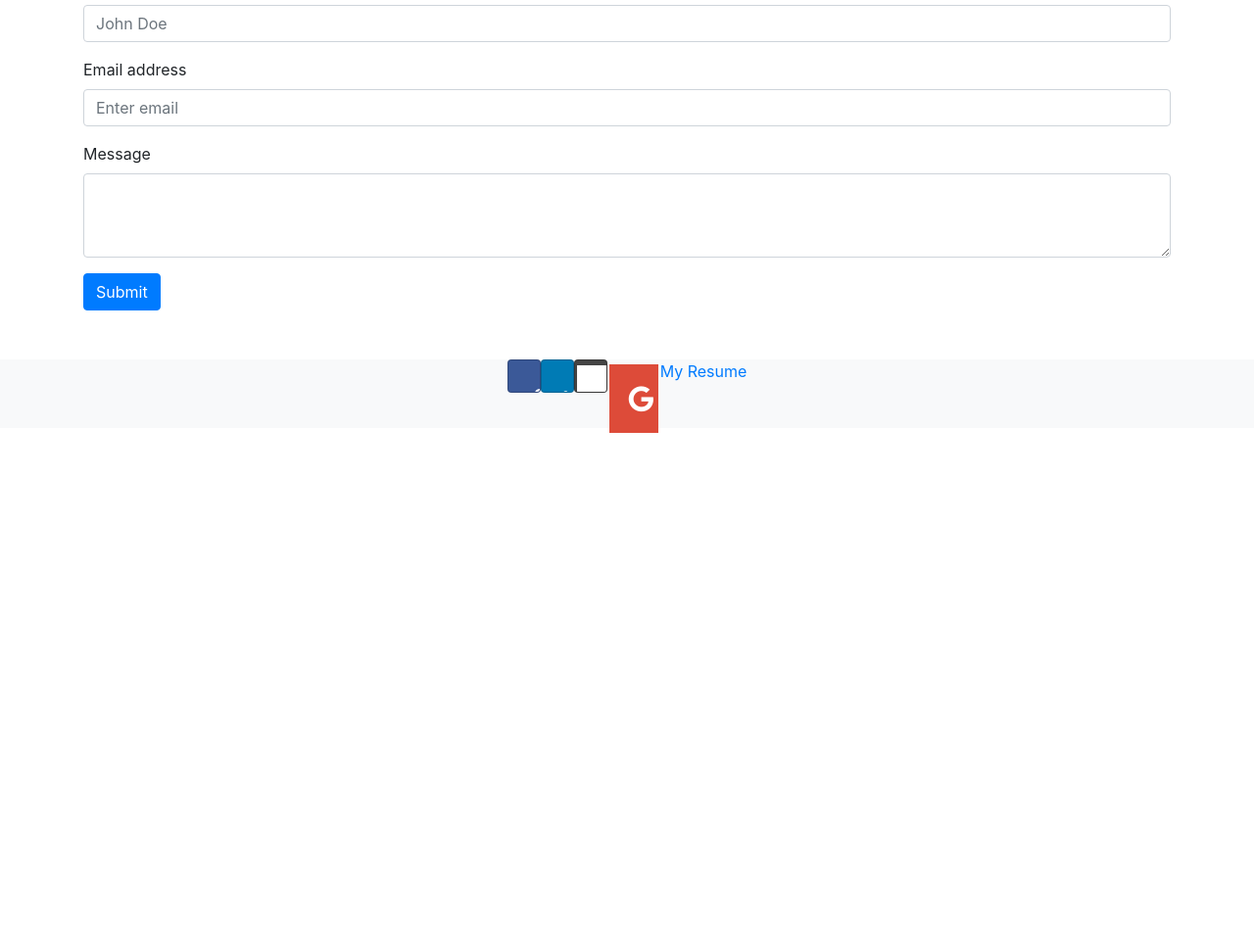
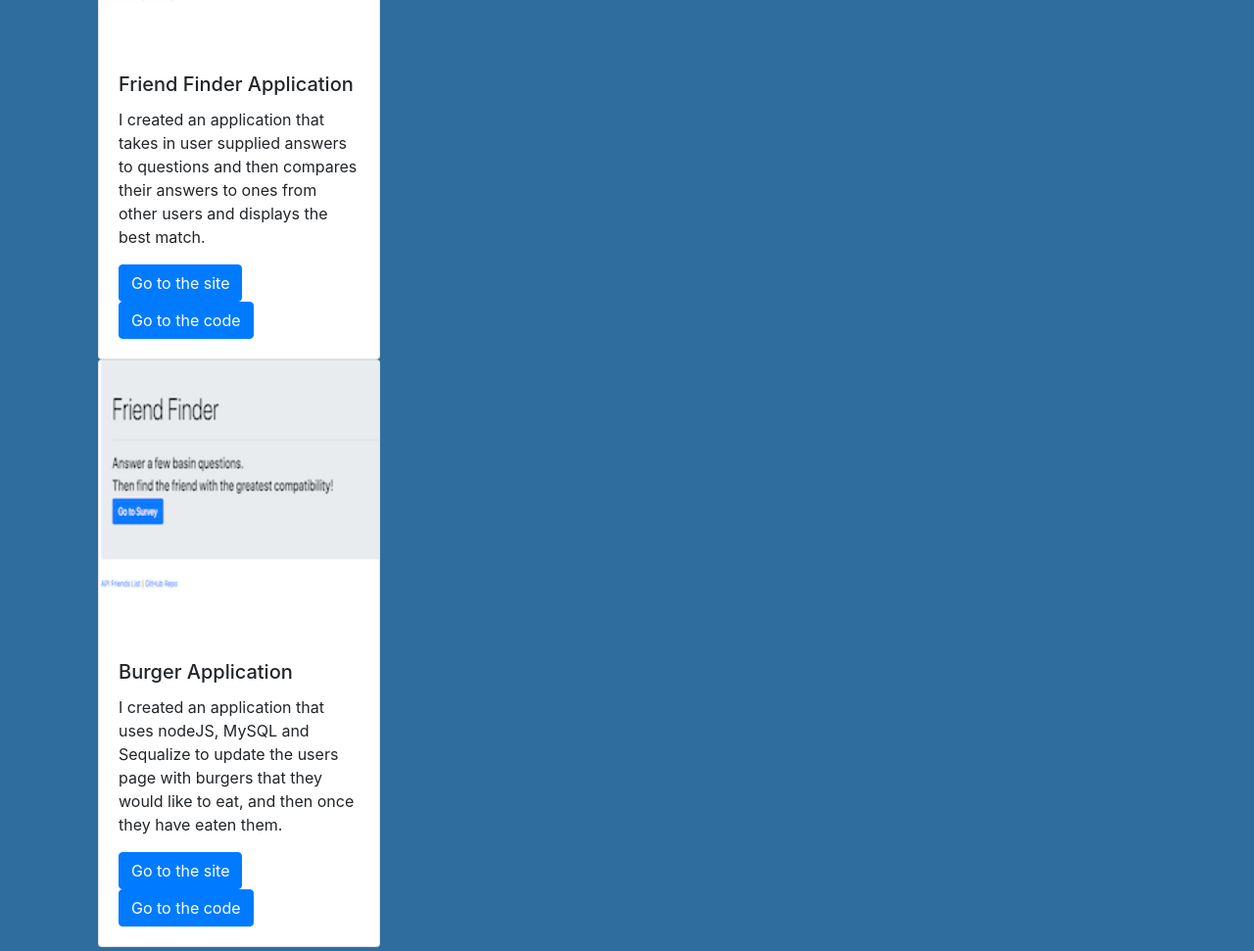
Before and after one commit to schnibb/Updated-Portfolio, a plain HTML site: page index.html in a window 1280 px wide. Shown: the part 3073-4044 px from the top of the page at 98% size. Before the commit the page ends 3520 px from the top, so only its background shows below. Drawn offline with nearby package versions, Linux system fonts and the light colour scheme.

Commit message:
adding new website to portfolio

```diff
--- a/index.html
+++ b/index.html
@@ -118,6 +118,30 @@
                 </div>
             </div>
         </div>
+
+        <div class="card" style="width: 18rem;">
+            <img src="assets/images/friendFinder.png" class="card-img-top" alt="...">
+            <div class="card-body">
+                <h5 class="card-title">Friend Finder Application</h5>
+                <p class="card-text">I created an application that takes in user supplied answers to questions and then compares their answers to ones from other users and displays the best match.
+                </p>
+                <a href="https://sleepy-earth-41741.herokuapp.com/" class="btn btn-primary">Go to the site</a>
+                <a href="https://github.com/schnibb/friendFinder" class="btn btn-primary">Go to the code</a>
+            </div>
+        </div>
+
+        <div class="card" style="width: 18rem;">
+            <img src="assets/images/friendFinder.png" class="card-img-top" alt="...">
+            <div class="card-body">
+                <h5 class="card-title">Burger Application</h5>
+                <p class="card-text">I created an application that uses nodeJS, MySQL and Sequalize to update the users page with burgers that they would like to eat, and then once they have eaten them.
+                </p>
+                <a href="https://secure-bastion-85855.herokuapp.com/" class="btn btn-primary">Go to the site</a>
+                <a href="https://github.com/schnibb/burger-app" class="btn btn-primary">Go to the code</a>
+            </div>
+        </div>
+
+
     </div>
 
     <div class="container">
```
Also changed, not shown: assets/images/burger-app.png (added), assets/images/friendFinder.png (added), 3 other files.
